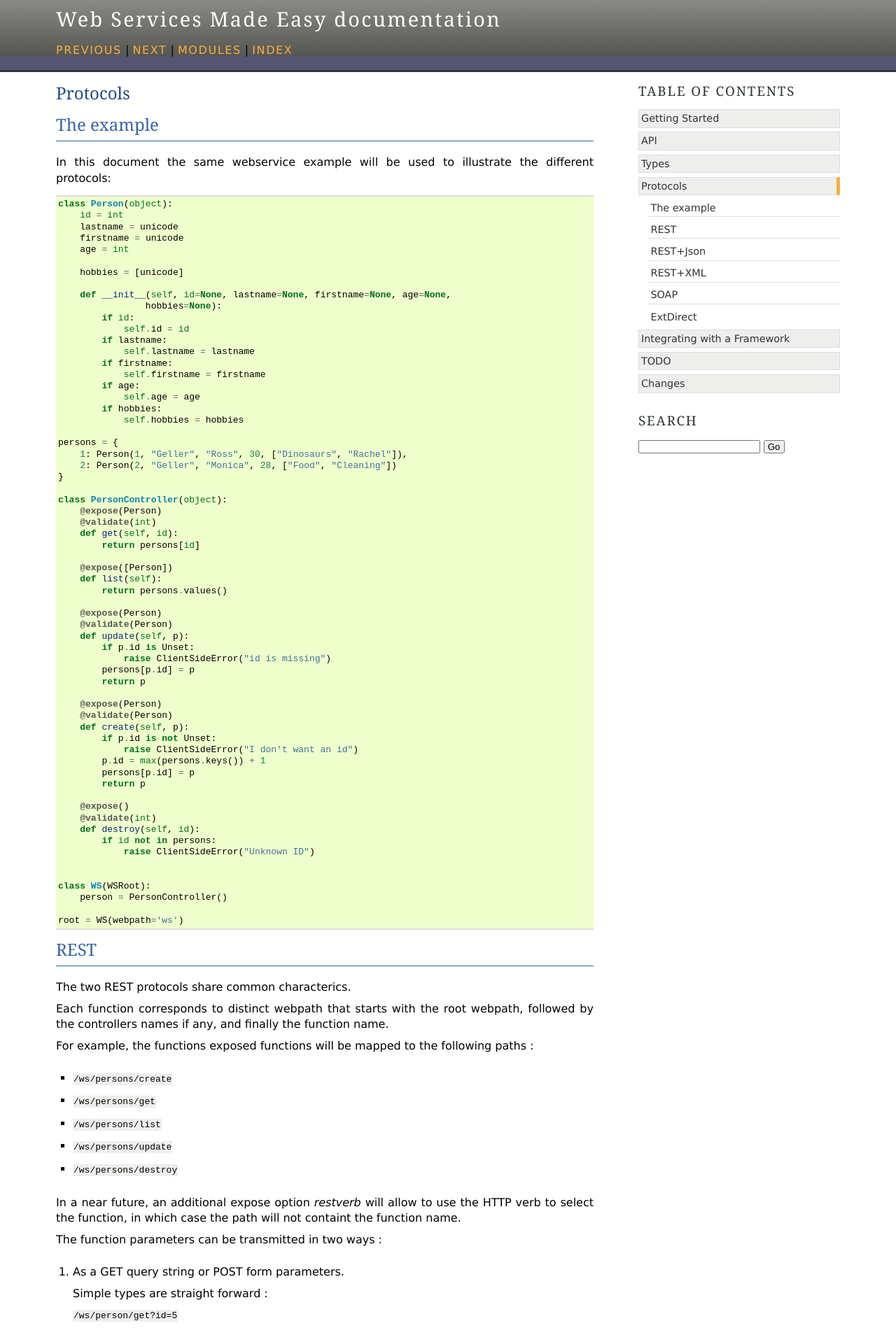
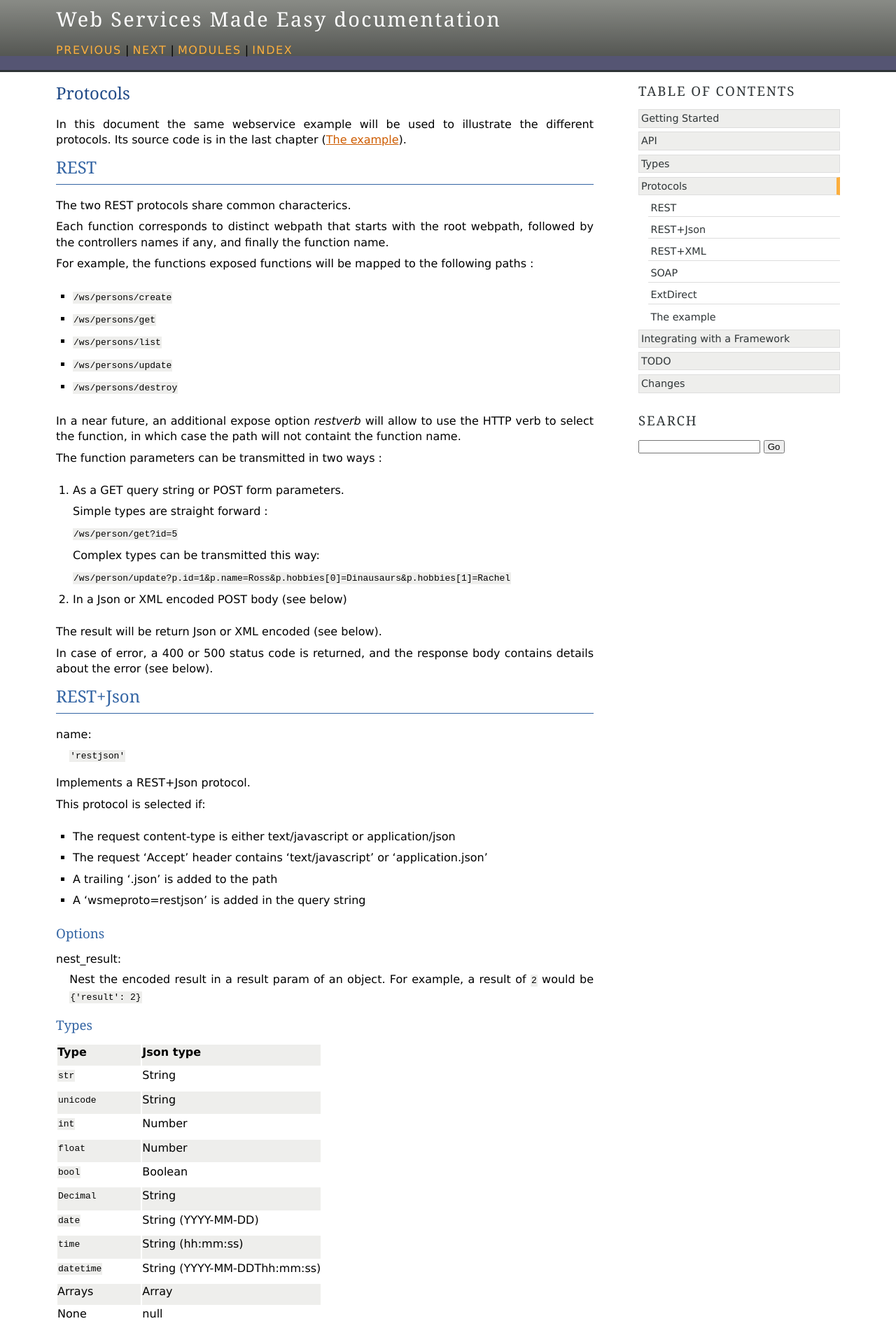
Before and after one commit to openstack-archive/wsme, a Sphinx documentation site: the page built from doc/protocols.rst, in a window 1280 px wide. Shown: the top 1898 px of the page at 70% size. Built offline with Sphinx 7.4.7, drawn with Linux system fonts in a browser that asks for light colours; the version number could not be read and is left out; some of the changed text lies outside the part shown.

Commit message:
Document a bit

```diff
--- /dev/null
+++ b/doc/_static/wsme.css
@@ -0,0 +1,26 @@
+@import "agogo.css";
+
+table.docutils {
+    margin: 0;
+    padding: 0;
+    border: 1;
+}
+
+table.docutils th {
+    margin: 0;
+    padding: 0;
+    border: 0;
+}
+
+table.docutils thead tr {
+}
+
+table.docutils td {
+    margin: 0;
+    padding: 0;
+    border: 0;
+}
+
+table.docutils tr.row-odd {
+    background: #EEEEEC;
+}
--- a/doc/api.rst
+++ b/doc/api.rst
@@ -18,6 +18,9 @@
 .. autoclass:: wsproperty
 .. autoclass:: wsattr
 
+.. data:: Unset
+
+    Default value of the complex type attributes.
 
 Internals
 ---------
--- a/doc/conf.py
+++ b/doc/conf.py
@@ -93,6 +93,8 @@
 # The theme to use for HTML and HTML Help pages.  See the documentation for
 # a list of builtin themes.
 html_theme = 'agogo'
+
+html_style = 'wsme.css'
 
 # Theme options are theme-specific and customize the look and feel of a theme
 # further.  For a list of options available for each theme, see the
--- a/doc/protocols.rst
+++ b/doc/protocols.rst
@@ -1,78 +1,9 @@
 Protocols
 =========
 
-The example
------------
-
 In this document the same webservice example will be used to
-illustrate the different protocols:
-
-.. code-block:: python
-
-    class Person(object):
-        id = int
-        lastname = unicode
-        firstname = unicode
-        age = int
-
-        hobbies = [unicode]
-
-        def __init__(self, id=None, lastname=None, firstname=None, age=None,
-                    hobbies=None):
-            if id:
-                self.id = id
-            if lastname:
-                self.lastname = lastname
-            if firstname:
-                self.firstname = firstname
-            if age:
-                self.age = age
-            if hobbies:
-                self.hobbies = hobbies
-
-    persons = {
-        1: Person(1, "Geller", "Ross", 30, ["Dinosaurs", "Rachel"]),
-        2: Person(2, "Geller", "Monica", 28, ["Food", "Cleaning"])
-    }
-
-    class PersonController(object):
-        @expose(Person)
-        @validate(int)
-        def get(self, id):
-            return persons[id]
-
-        @expose([Person])
-        def list(self):
-            return persons.values()
-
-        @expose(Person)
-        @validate(Person)
-        def update(self, p):
-            if p.id is Unset:
-                raise ClientSideError("id is missing")
-            persons[p.id] = p
-            return p
-
-        @expose(Person)
-        @validate(Person)
-        def create(self, p):
-            if p.id is not Unset:
-                raise ClientSideError("I don't want an id")
-            p.id = max(persons.keys()) + 1
-            persons[p.id] = p
-            return p
-
-        @expose()
-        @validate(int)
-        def destroy(self, id):
-            if id not in persons:
-                raise ClientSideError("Unknown ID")
-
-
-    class WS(WSRoot):
-        person = PersonController()
-
-    root = WS(webpath='ws')
+illustrate the different protocols. Its source code is in the
+last chapter (:ref:`protocols-the-example`).
 
 REST
 ----
@@ -104,7 +35,7 @@
 
     ``/ws/person/get?id=5``
 
-    Complex types, although not yet implemented, should work this way:
+    Complex types can be transmitted this way:
 
     ``/ws/person/update?p.id=1&p.name=Ross&p.hobbies[0]=Dinausaurs&p.hobbies[1]=Rachel``
 
@@ -128,6 +59,12 @@
 -   The request 'Accept' header contains 'text/javascript' or 'application.json'
 -   A trailing '.json' is added to the path
 -   A 'wsmeproto=restjson' is added in the query string
+
+Options
+~~~~~~~
+
+:nest_result: Nest the encoded result in a result param of an object.
+              For example, a result of ``2`` would be ``{'result': 2}``
 
 Types
 ~~~~~
@@ -163,7 +100,7 @@
 Return
 ~~~~~~
 
-A json object with a single 'result' property, OR a json object
+The json encoded result when the response code is 200, OR a json object
 with error properties ('faulcode', 'faultstring' and 'debuginfo' if
 available).
 
@@ -208,51 +143,63 @@
 Types
 ~~~~~
 
-+---------------+------------------------------------+
-| Type          | XML example                        |
-+===============+====================================+
-| ``str``       | .. code-block:: xml                |
-|               |                                    |
-|               |     <value>a string</value>        |
-+---------------+------------------------------------+
-| ``unicode``   | .. code-block:: xml                |
-|               |                                    |
-|               |     <value>a string</value>        |
-+---------------+------------------------------------+
-| ``int``       | .. code-block:: xml                |
-|               |                                    |
-|               |     <value>5</value>               |
-+---------------+------------------------------------+
-| ``float``     | <value>3.14</value>                |
-+---------------+------------------------------------+
-| ``bool``      | <value>true</value>                |
-+---------------+------------------------------------+
-| ``Decimal``   | <value>5.46</value>                |
-+---------------+------------------------------------+
-| ``date``      | <value>2010-04-27</value>          |
-+---------------+------------------------------------+
-| ``time``      | <value>12:54:18</value>            |
-+---------------+------------------------------------+
-| ``datetime``  | <value>2010-04-27T12:54:18</value> |
-+---------------+------------------------------------+
-| Arrays        | .. code-block:: xml                |
-|               |                                    |
-|               |     <value>                        |
-|               |         <item>Dinausaurs<item>     |
-|               |         <item>Rachel<item>         |
-|               |     </value>                       |
-+---------------+------------------------------------+
-| None          | .. code-block:: xml                |
-|               |                                    |
-|               |     <value nil="true"/>            |
-+---------------+------------------------------------+
-| Complex types | .. code-block:: xml                |
-|               |                                    |
-|               |     <value>                        |
-|               |         <id>1</id>                 |
-|               |         <fistname>1</fistname>     |
-|               |     </value>                       |
-+---------------+------------------------------------+
++---------------+----------------------------------------+
+| Type          | XML example                            |
++===============+========================================+
+| ``str``       | .. code-block:: xml                    |
+|               |                                        |
+|               |     <value>a string</value>            |
++---------------+----------------------------------------+
+| ``unicode``   | .. code-block:: xml                    |
+|               |                                        |
+|               |     <value>a string</value>            |
++---------------+----------------------------------------+
+| ``int``       | .. code-block:: xml                    |
+|               |                                        |
+|               |     <value>5</value>                   |
++---------------+----------------------------------------+
+| ``float``     | .. code-block:: xml                    |
+|               |                                        |
+|               |     <value>3.14</value>                |
++---------------+----------------------------------------+
+| ``bool``      | .. code-block:: xml                    |
+|               |                                        |
+|               |     <value>true</value>                |
++---------------+----------------------------------------+
+| ``Decimal``   | .. code-block:: xml                    |
+|               |                                        |
+|               |     <value>5.46</value>                |
++---------------+----------------------------------------+
+| ``date``      | .. code-block:: xml                    |
+|               |                                        |
+|               |     <value>2010-04-27</value>          |
++---------------+----------------------------------------+
+| ``time``      | .. code-block:: xml                    |
+|               |                                        |
+|               |     <value>12:54:18</value>            |
++---------------+----------------------------------------+
+| ``datetime``  | .. code-block:: xml                    |
+|               |                                        |
+|               |     <value>2010-04-27T12:54:18</value> |
++---------------+----------------------------------------+
+| Arrays        | .. code-block:: xml                    |
+|               |                                        |
+|               |     <value>                            |
+|               |         <item>Dinausaurs<item>         |
+|               |         <item>Rachel<item>             |
+|               |     </value>                           |
++---------------+----------------------------------------+
+| None          | .. code-block:: xml                    |
+|               |                                        |
+|               |     <value nil="true"/>                |
++---------------+----------------------------------------+
+| Complex types | .. code-block:: xml                    |
+|               |                                        |
+|               |     <value>                            |
+|               |         <id>1</id>                     |
+|               |         <fistname>Ross</fistname>      |
+|               |     </value>                           |
++---------------+----------------------------------------+
 
 Return
 ~~~~~~
@@ -336,3 +283,78 @@
     function.
 
 .. _Ext Direct: http://www.sencha.com/products/extjs/extdirect
+
+.. _protocols-the-example:
+
+The example
+-----------
+
+In this document the same webservice example will be used to
+illustrate the different protocols:
+
+.. code-block:: python
+
+    class Person(object):
+        id = int
+        lastname = unicode
+        firstname = unicode
+        age = int
+
+        hobbies = [unicode]
+
+        def __init__(self, id=None, lastname=None, firstname=None, age=None,
+                    hobbies=None):
+            if id:
+                self.id = id
+            if lastname:
+                self.lastname = lastname
+            if firstname:
+                self.firstname = firstname
+            if age:
+                self.age = age
+            if hobbies:
+                self.hobbies = hobbies
+
+    persons = {
+        1: Person(1, "Geller", "Ross", 30, ["Dinosaurs", "Rachel"]),
+        2: Person(2, "Geller", "Monica", 28, ["Food", "Cleaning"])
+    }
+
+    class PersonController(object):
+        @expose(Person)
+        @validate(int)
+        def get(self, id):
+            return persons[id]
+
+        @expose([Person])
+        def list(self):
+            return persons.values()
+
+        @expose(Person)
+        @validate(Person)
+        def update(self, p):
+            if p.id is Unset:
+                raise ClientSideError("id is missing")
+            persons[p.id] = p
+            return p
+
+        @expose(Person)
+        @validate(Person)
+        def create(self, p):
+            if p.id is not Unset:
+                raise ClientSideError("I don't want an id")
+            p.id = max(persons.keys()) + 1
+            persons[p.id] = p
+            return p
+
+        @expose()
+        @validate(int)
+        def destroy(self, id):
+            if id not in persons:
+                raise ClientSideError("Unknown ID")
+
+
+    class WS(WSRoot):
+        person = PersonController()
+
+    root = WS(webpath='ws')
--- a/doc/types.rst
+++ b/doc/types.rst
@@ -167,7 +167,8 @@
             assert Person.name.key == "name"
             assert Person.name.mandatory is False
 
-    -   The default value of instances attributes is :data:`Unset <wsme.types.Unset>`.
+    -   The default value of instances attributes is
+        :data:`Unset <wsme.Unset>`.
 
         ::
 
```
Also changed, not shown: other parts of doc/protocols.rst (+8 -10 lines), doc/changes.rst (+6 -8 lines).
